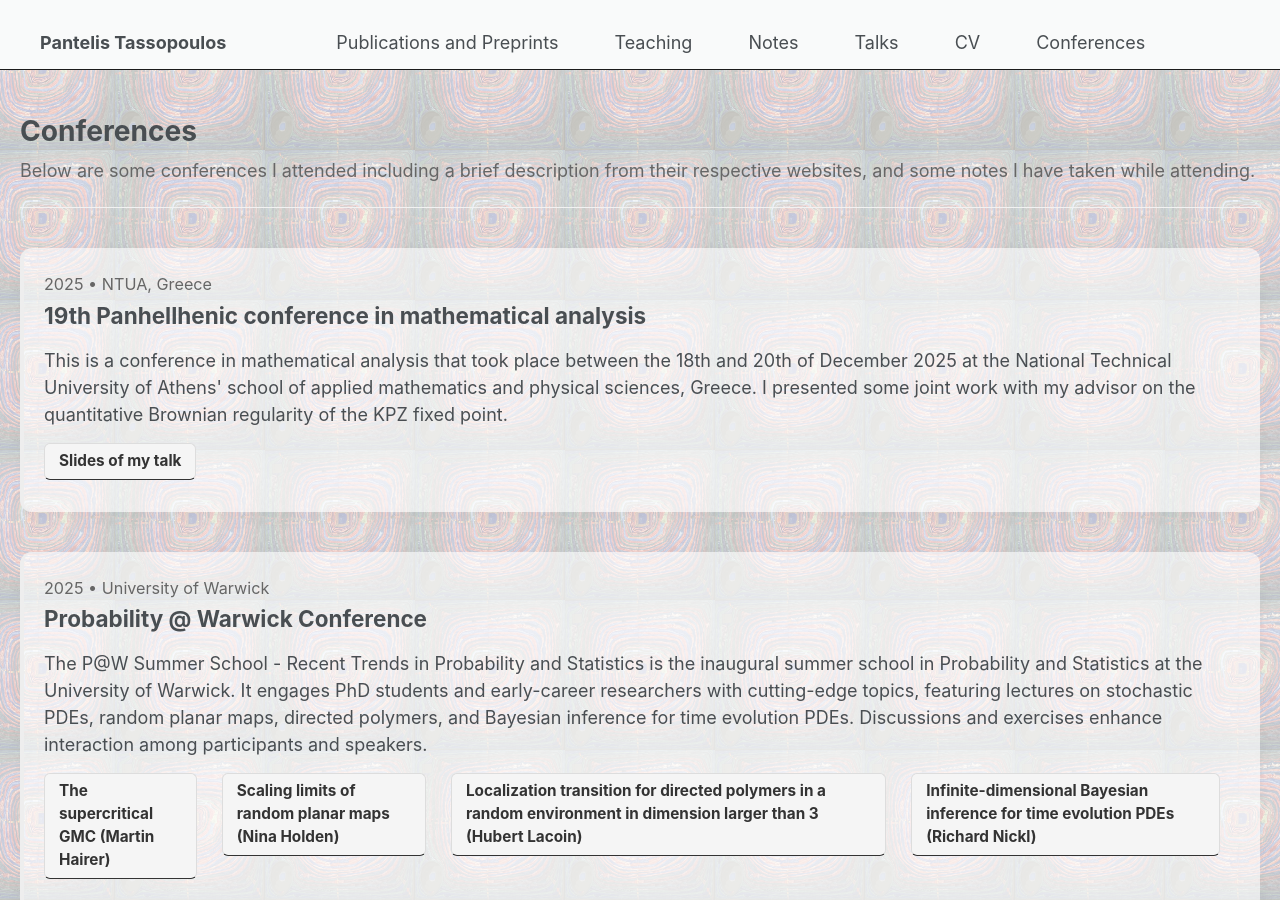
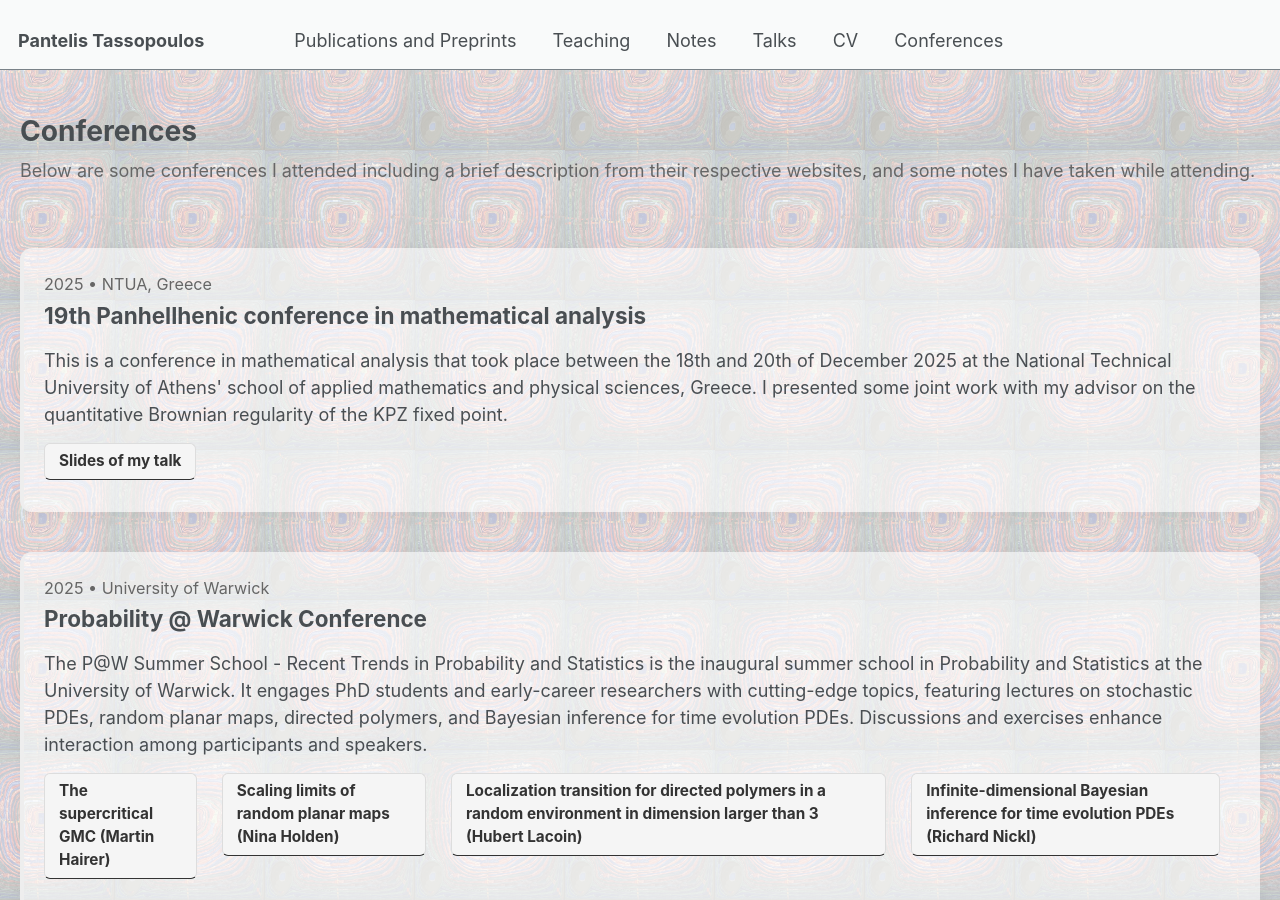
Before and after one commit to PantelisTass/PantelisTass.github.io, a Jekyll site: the page built from _pages/conferences.md, in a window 1280 px wide and 900 px high. Built offline with Jekyll 4.4.1, drawn with Linux system fonts in a browser that asks for light colours.

Commit message:
masthead

```diff
--- a/_includes/masthead.html
+++ b/_includes/masthead.html
@@ -1,32 +1,21 @@
 {% include base_path %}
 
-{% include base_path %}
-
-<div class="masthead standardized-masthead-fullwidth" style = "border-bottom: 1px solid #1b1b1b;">
+<div class="masthead">
   <div class="masthead__inner-wrap">
-    <div class="masthead__menu" style="max-width: none; margin: 0; padding: 0;" >
+    <div class="masthead__menu">
       <nav id="site-nav" class="greedy-nav">
+        <button><div class="navicon"></div></button>
         <ul class="visible-links">
-          <li class="masthead__menu-item masthead__menu-item--lg">
-            <a href="{{ base_path }}/">{{ site.title }}</a>
-          </li>
-
+          <li class="masthead__menu-item masthead__menu-item--lg"><a href="{{ base_path }}/">{{ site.title }}</a></li>
           {% for link in site.data.navigation.main %}
             {% if link.url contains 'http' %}
               {% assign domain = '' %}
-            {% else %}
+              {% else %}
               {% assign domain = base_path %}
             {% endif %}
-            <li class="masthead__menu-item">
-              <a href="{{ domain }}{{ link.url }}">{{ link.title }}</a>
-            </li>
+            <li class="masthead__menu-item"><a href="{{ domain }}{{ link.url }}">{{ link.title }}</a></li>
           {% endfor %}
         </ul>
-
-        <button class="greedy-nav__toggle hidden" type="button">
-          <span class="visually-hidden">{{ site.data.ui-text[site.locale].menu_label | default: "Toggle Menu" }}</span>
-          <div class="navicon"></div>
-        </button>
         <ul class="hidden-links hidden"></ul>
       </nav>
     </div>
--- a/_layouts/classes_fullwidth.html
+++ b/_layouts/classes_fullwidth.html
@@ -11,7 +11,7 @@ layout: default
     <header class="post-header" style="max-width: none; padding: 40px 20px 0 20px; margin-bottom: 0;">
       <h1 class="post-title" style="margin: 0; padding: 0; border: none; line-height: 1.1;">{{ page.title }}</h1>
       {% if page.page_intro %}<p class="page-intro" style="margin-top: 10px; color: #666;">{{ page.page_intro }}</p>{% endif %}
-      <div style="height: 1px; background-color: #f2f2f2; margin-top: 20px; width: 100%;"></div>
+      <div style="height: 1px; margin-top: 20px; width: 100%;"></div>
     </header>
 
     <div class="post-content" style="padding: 0 20px; margin-top: 0;">
--- a/_layouts/conferences_fullwidth.html
+++ b/_layouts/conferences_fullwidth.html
@@ -14,7 +14,7 @@ layout: default
         <p class="page-intro" style="margin-top: 10px; padding: 0; color: #666;">{{ page.page_intro }}</p>
       {% endif %}
 
-      <div style="height: 1px; background-color: #f2f2f2; margin-top: 20px; width: 100%;"></div>
+      <div style="height: 1px; margin-top: 20px; width: 100%;"></div>
     </header>
 
     <div class="post-content" style="padding: 0 20px; margin-top: 0;">
```
